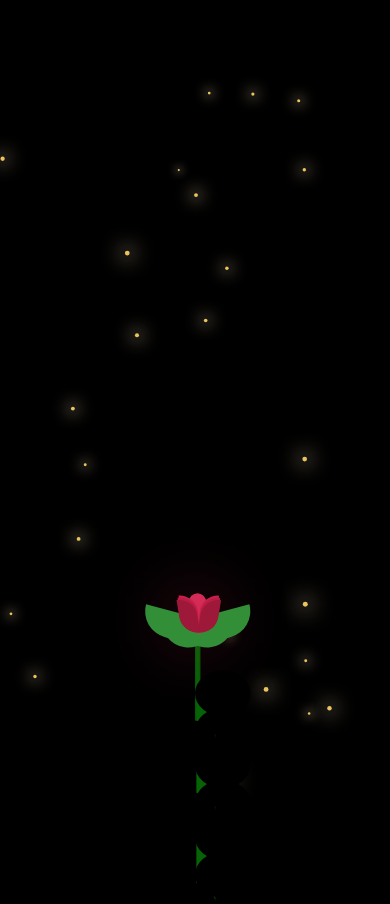
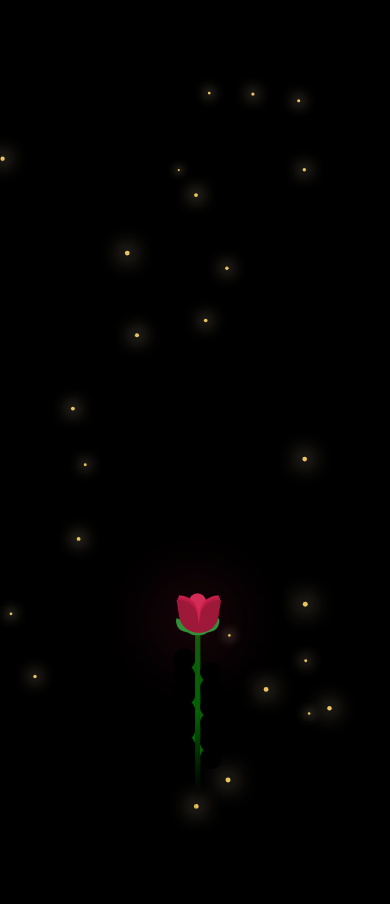
Before and after one commit to Sandekala/rose, a plain HTML site: page index.html in a window 390 px wide. After the commit the page ends 844 px from the top, so only its background shows below. Drawn offline with nearby package versions, Linux system fonts and the light colour scheme.

Commit message:
responsive

```diff
--- a/css/main.css
+++ b/css/main.css
@@ -103,26 +103,26 @@ body {
 }
 .rose__leaf__line--1 {
   background-color: #338f37;
-  top: -20px;
-  width: 100px;
-  height: 30px;
+  bottom: 0;
+  width: 10vmin;
+  height: 3vmin;
   position: absolute;
   border-radius: 0 0 100px 100px;
-  left: -60px;
+  left: -400%;
   z-index: 1;
   transform: rotate(15deg);
   -webkit-animation: blooming-rose 2s backwards;
-          animation: blooming-rose 2s backwards;
+  animation: blooming-rose 2s backwards;
 }
 
 .rose__leaf__line--2 {
   background-color: #338f37;
-  top: -20px;
-  width: 100px;
-  height: 30px;
+  bottom: 0;
+  width: 10vmin;
+  height: 3vmin;
   position: absolute;
   border-radius:  0 0 100px 100px;
-  right: -60px;
+  right: -400%;
   z-index: 1;
   transform: rotate(-15deg);
   -webkit-animation: blooming-rose 2s backwards;
@@ -182,71 +182,71 @@ body {
 }
 .rose__line__leaf {
   transform: scale(1.5);
-  width: 30px;
-  height: 30px;
+  width: 3vmin;
+  height: 3vmin;
   background: #066406;
   top: 100px;
   left: 10px;
   position: absolute;
 
   &.rose__line__leaf--1 {
-    top: 260px;
+    top: 15%;
     left: -250%;
   }
 
   &.rose__line__leaf--2 {
-    top: 80px;
+    top: 25%;
     left: 150%;
     transform: rotate(180deg) scale(1.5);
   }
 
   &.rose__line__leaf--3 {
-    top: 120px;
+    top: 35%;
     left: -250%;
   }
 
   &.rose__line__leaf--4 {
-    top: 160px;
+    top: 45%;
     left: 150%;
     transform: rotate(180deg) scale(1.5);
   }
 
   &.rose__line__leaf--5 {
-    top: 200px;
+    top: 55%;
     left: -250%;
   }
 
   &.rose__line__leaf--6 {
-    top: 240px;
+    top: 65%;
     left: 150%;
     transform: rotate(180deg) scale(1.5);
   }
 
 
   &::after {
-    width: 41px;
-    height: 34px;
+    width: 4vmin;
+    height: 4vmin;
     -moz-border-radius: 100%;
     -webkit-border-radius: 100%;
     border-radius: 100%;
     background: var(--dark-color);
     content: '';
     position: absolute;
-    left: -10px;
-    top: 17px;
+    left: -33%;
+    top: -50%;
   }
 
   &::before {
-    width: 41px;
-    height: 34px;
+    width: 4vmin;
+    height: 4vmin;
     -moz-border-radius: 100%;
     -webkit-border-radius: 100%;
     border-radius: 100%;
     background: var(--dark-color);
     content: '';
     position: absolute;
-    left: -10px;
-    top: -11px;
+    left: -33%;
+    top: 50%;
     z-index: 0;
   }
 }
```
